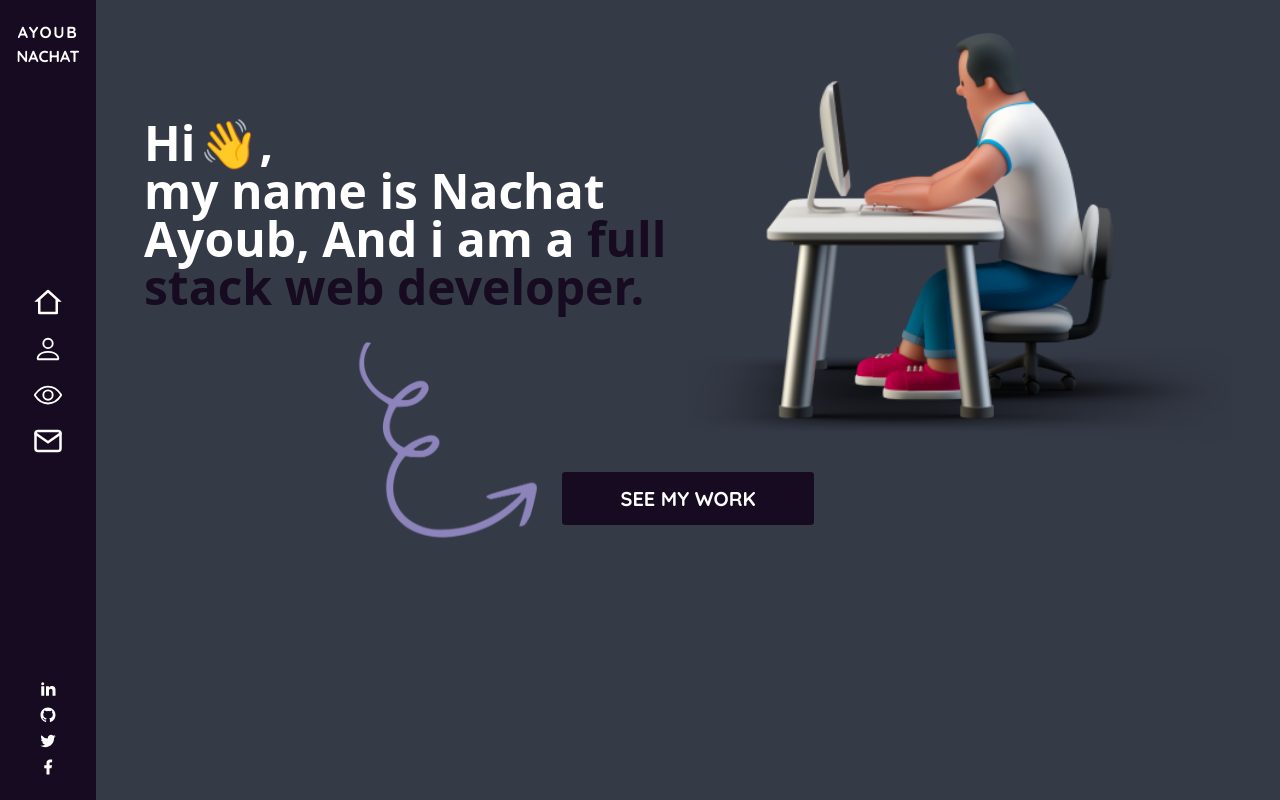
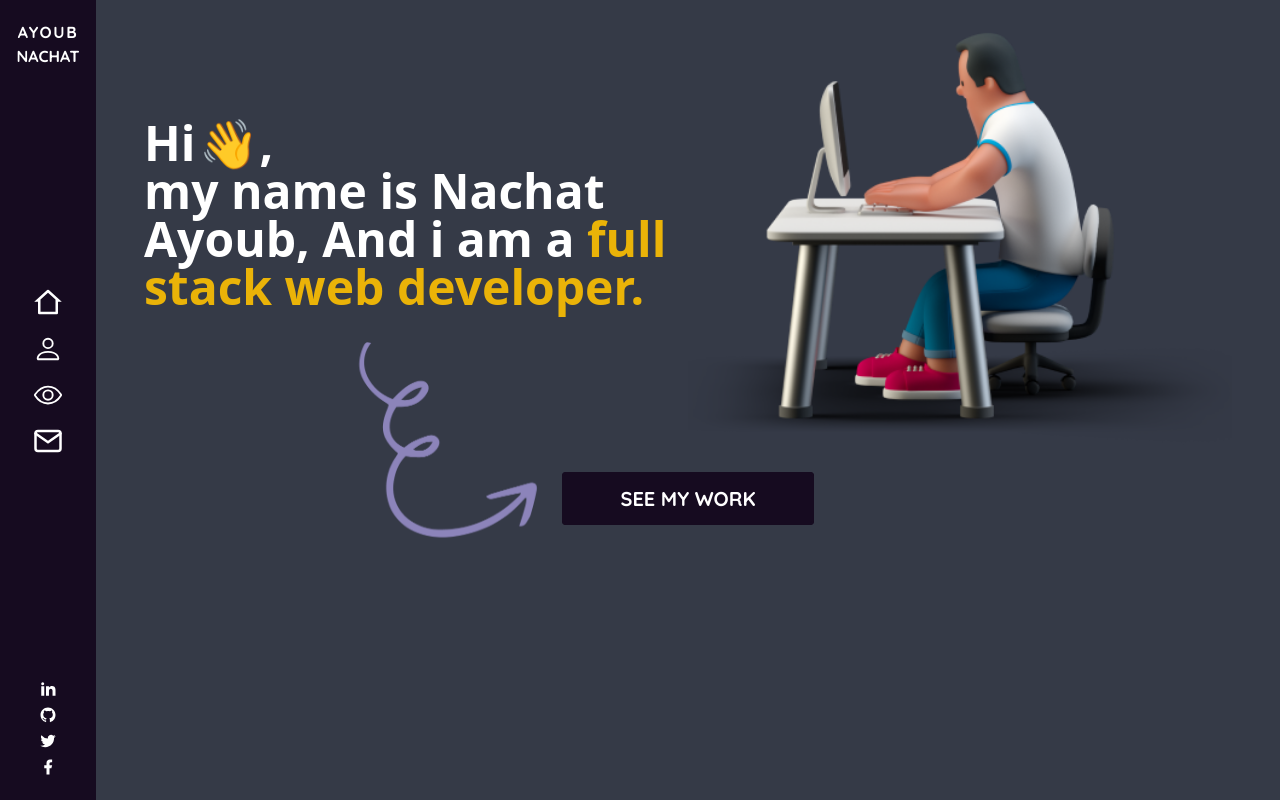
Before and after one commit to nachat-ayoub/old-portfolio, a Next.js app: page / in a window 1280 px wide. Built offline with nearby package versions, Linux system fonts and the light colour scheme.

Commit message:
new commit

```diff
--- a/pages/index.js
+++ b/pages/index.js
@@ -10,7 +10,7 @@ const Home = () => {
               Hi <p className="ml-1 animate-wave">👋</p>,
             </span>
             <span>my name is Nachat Ayoub, And i am a</span>
-            <span className="text-darkPurple"> full stack web developer.</span>
+            <span className="text-yellow-500"> full stack web developer.</span>
           </h1>
         </div>
         <div className="w-full md:w-1/2">
```
